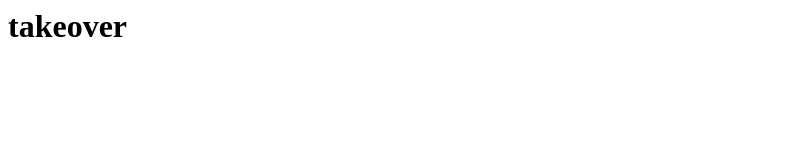
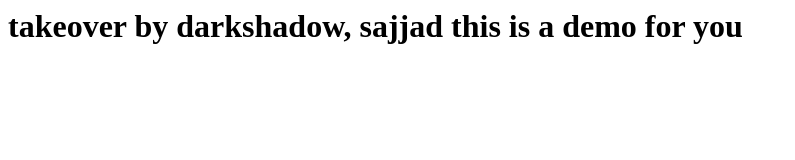
Before and after one commit to emonshaikh121/studio, a plain HTML site: page index.html in a window 1280 px wide. Shown: the whole page, without its empty margins (0-795 px from the left). Drawn offline with Linux system fonts and the light colour scheme.

Commit message:
Update index.html

```diff
--- a/index.html
+++ b/index.html
@@ -1 +1 @@
-<h1>takeover</h1>
+<h1>takeover by darkshadow, sajjad this is a demo for you</h1>
```
